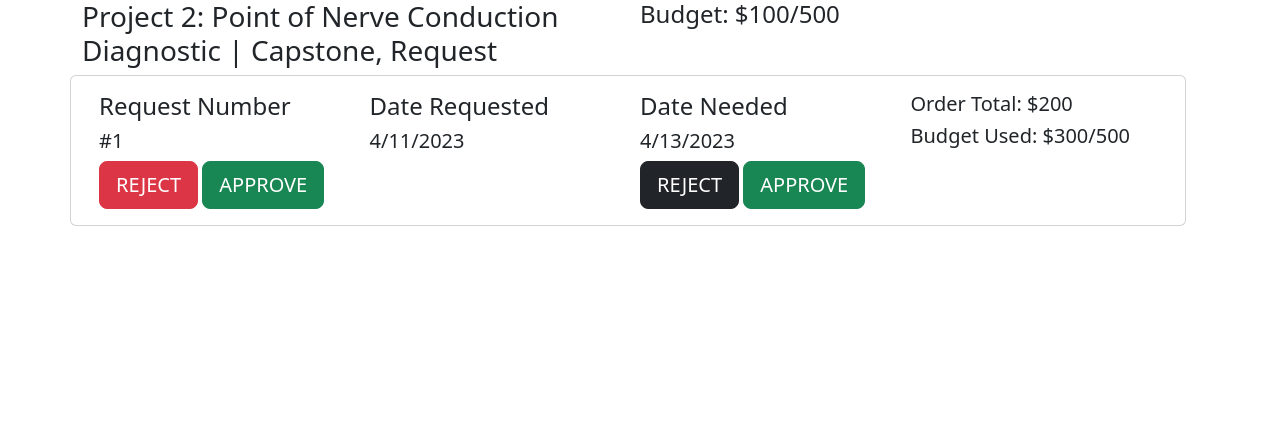
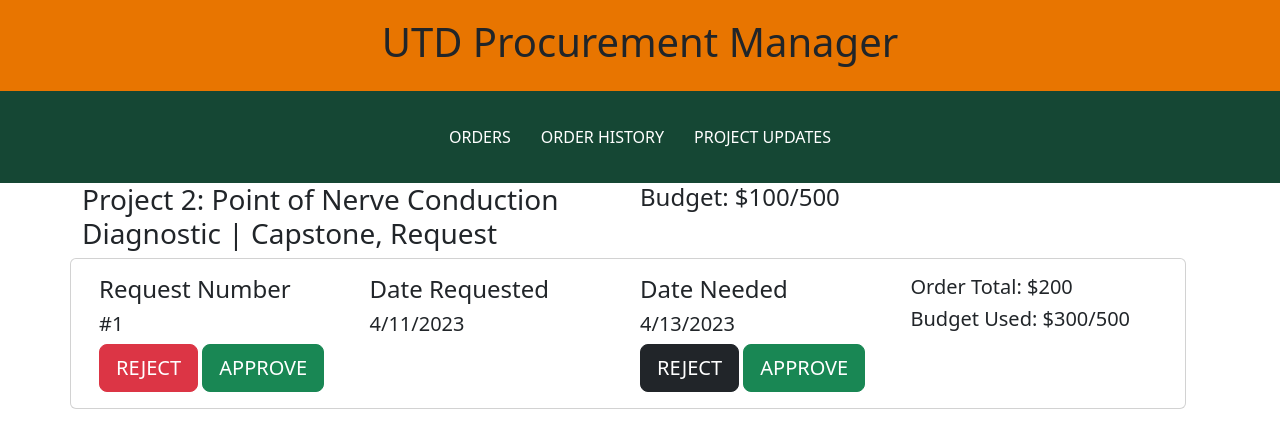
Before and after one commit to UTDallasEPICS/UTDesign-Procurement, a Next.js app in the folder procurement-manager/: page /orders/mentor in a window 1280 px wide. Shown: the top 448 px of the page. Built offline with nearby package versions, Linux system fonts and the light colour scheme.

Commit message:
added navbar

```diff
--- /dev/null
+++ b/procurement-manager/pages/orders/TopBarComponent.module.css
@@ -0,0 +1,38 @@
+/* TopBarComponent.module.css */
+.topBar {
+    display: flex;
+    flex-direction: column;
+    width: 100%;
+}
+
+.headerSection {
+    height: 91px;
+    background: #e87500;
+    display: flex;
+    align-items: center;
+    justify-content: center;
+    padding: 0 20px;
+    box-sizing: border-box;
+}
+
+.menuSection {
+    height: 92px;
+    background: #154734;
+    display: flex;
+    align-items: center;
+    justify-content: center;
+}
+
+.navigation {
+    display: flex;
+    gap: 30px;
+}
+
+.navigationLink {
+    color: white;
+    text-decoration: none;
+}
+
+.navigationLink:hover {
+    text-decoration: underline;
+}
--- /dev/null
+++ b/procurement-manager/pages/orders/TopBarComponent.tsx
@@ -0,0 +1,28 @@
+// TopBarComponent.tsx
+import React from 'react';
+import styles from './TopBarComponent.module.css';
+
+const TopBarComponent: React.FC = () => {
+  return (
+    <div className={styles.topBar}>
+      <div className={styles.headerSection}>
+        <h1>UTD Procurement Manager</h1>
+      </div>
+      <div className={styles.menuSection}>
+        <nav className={styles.navigation}>
+          <a className={styles.navigationLink} href="#orders">
+            ORDERS
+          </a>
+          <a className={styles.navigationLink} href="#order-history">
+            ORDER HISTORY
+          </a>
+          <a className={styles.navigationLink} href="#project-updates">
+            PROJECT UPDATES
+          </a>
+        </nav>
+      </div>
+    </div>
+  );
+};
+
+export default TopBarComponent;
--- a/procurement-manager/pages/orders/mentor.tsx
+++ b/procurement-manager/pages/orders/mentor.tsx
@@ -1,9 +1,11 @@
 import React from 'react'
 import { Container, Row, Col, Card, Button } from 'react-bootstrap'
+import TopBarComponent from './TopBarComponent';
 
 export default function mentor() {
   return (
     <>
+    <TopBarComponent />
     <Container>
         <Row className='big-row'>
             <Row className='small-row'>
```
Also changed, not shown: procurement-manager/pages/orders/NavbarComponent.tsx (added, +23 -0 lines).
